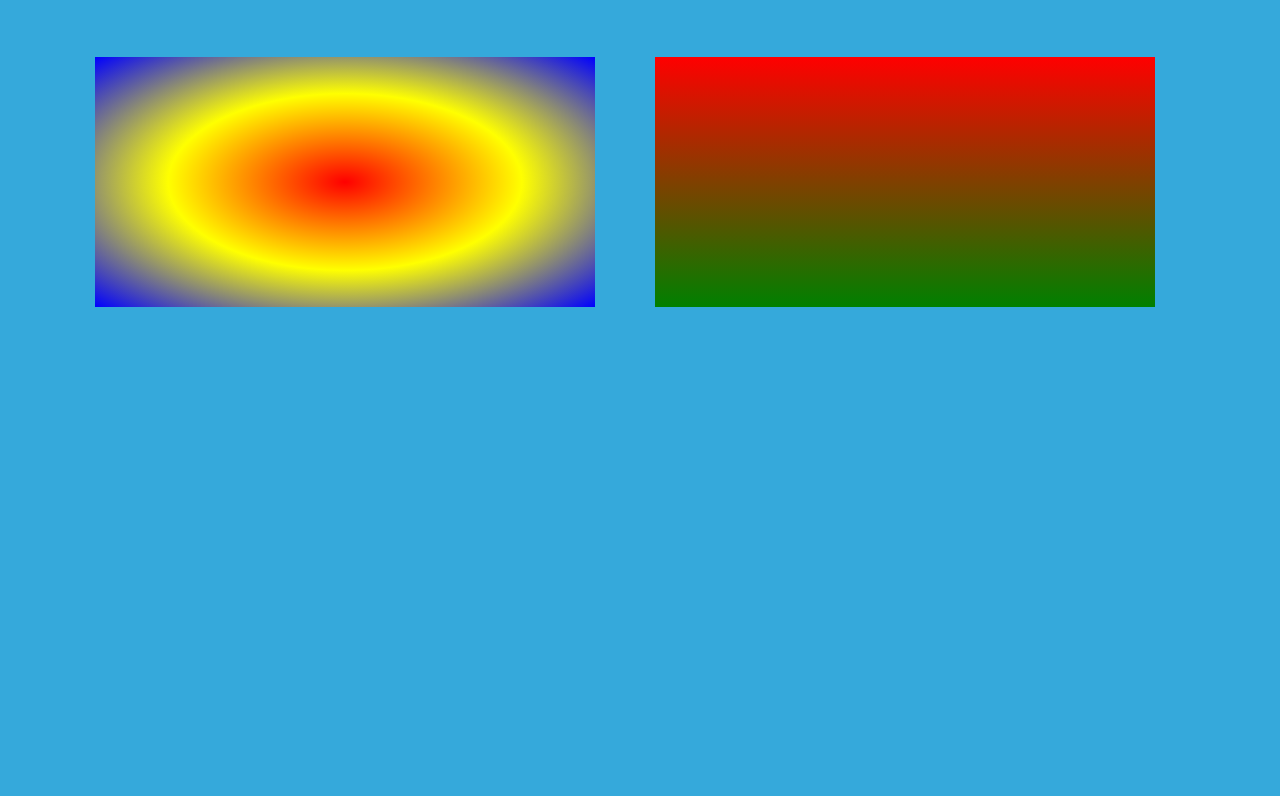
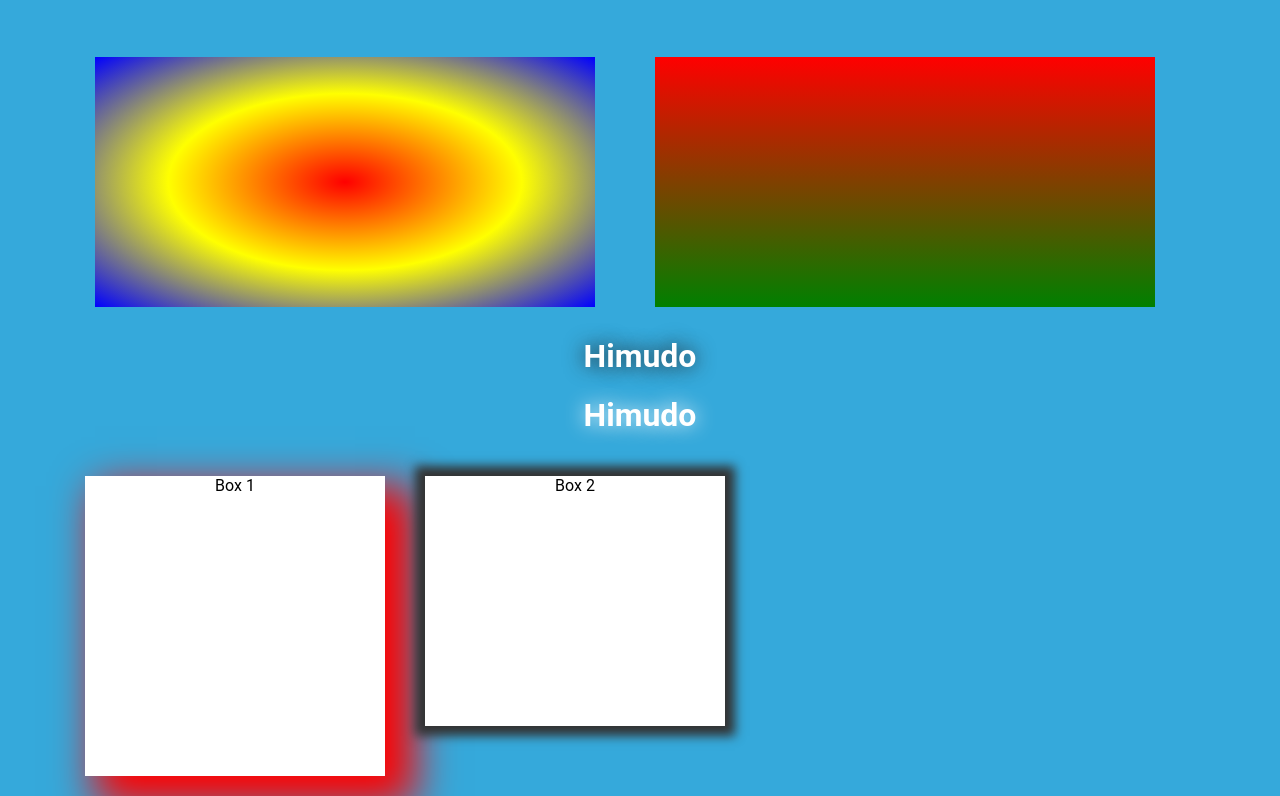
Before and after one commit to ahmadaryanto/LearnCSS, a plain HTML site: page css3.html in a window 1280 px wide. Shown: the part 884-1680 px from the top of the page. Before the commit the page ends 1221 px from the top, so only its background shows below. Drawn offline with Linux system fonts and the light colour scheme.

Commit message:
added box shadow using css

```diff
--- a/Style3.css
+++ b/Style3.css
@@ -83,3 +83,29 @@ body{
 .Gradient4{
 	background: linear-gradient(red,green);
 }
+
+.text1{
+		text-shadow: 0px 0px 20px #232323;
+}
+
+.text2{
+	text-shadow: 0px 0px 20px;
+}
+
+.Box1{
+	background:white;
+	width: 300px;
+	height: 300px;
+	margin:20px;
+	float: left;
+	box-shadow:  20px 20px 40px 10px red;
+}
+
+.Box2{
+	width: 300px;
+	height: 250px;
+	background: white;
+	margin:20px;
+	float: left;
+	box-shadow: 0px 0px 10px 10px #333333;
+}
--- a/css3.html
+++ b/css3.html
@@ -24,6 +24,16 @@
 		  <div class="Box Gradient2"></div>
 		   <div class="Box Gradient3"></div>
 		    <div class="Box Gradient4"></div>
+
 </div>
+
+<div class="center2">
+			<h1 class="text1">Himudo</h1>
+			<h1 class="text2"> Himudo</h1>
+			<div class="Box1">Box 1</div>
+			<div class="Box2">Box 2</div>
+</div>
+
+
 </body>
 </html>
```
